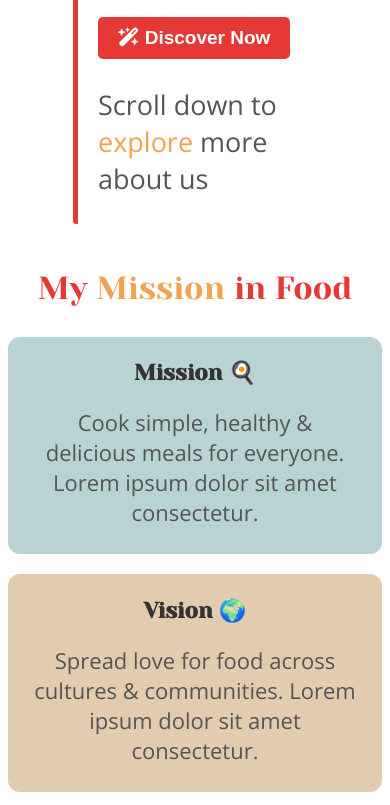
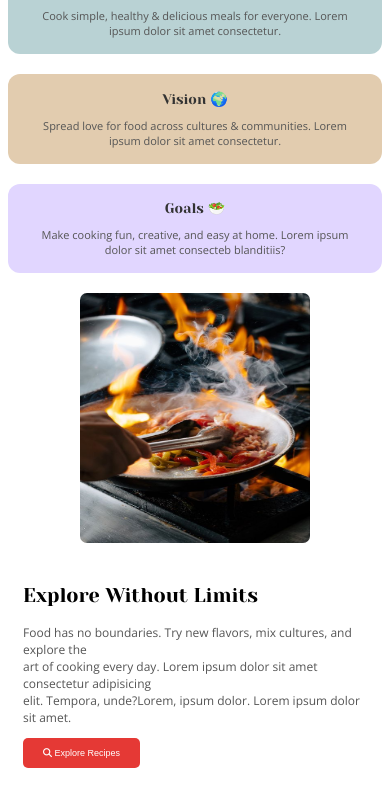
Before and after one commit to fahmidaoyshi/My-1st-web, a plain HTML site: page index.html in a window 390 px wide. Shown: the part 635-1440 px from the top of the page. Drawn offline with nearby package versions, Linux system fonts and the light colour scheme.

Commit message:
fully responsive

```diff
--- a/index.css
+++ b/index.css
@@ -211,7 +211,6 @@ footer {
   font-size: 19px;
 }
 
-
 @media (max-width: 979px) {
     .headleft{
     font-size: 30px;
@@ -312,12 +311,55 @@ footer {
      .cards {
   display: grid;
   grid-template-columns: 1fr 1fr ;
+
+}
+
+.mission h1{
+  font-size: 20px;
+  font-weight: 300;
+}
+
+.card p {
+  font-size: 11px;
+  font-weight: 300;
+  text-align: center;
+}
+
+.card h2 {
+  font-size: 14px;
+  font-weight: 400;
 }
 .Explore {
   display: flex;
   align-items: center;
   justify-content: center;
 }
+
+.main p{
+   font-size: 13px;
+}
+.main h1{
+    font-size: 12px;
+    font-weight: 500;
+}
+
+.main button{
+    font-size: 9px;
+    font-weight: 200;
+}
+
+.byhead{
+ font-size: 16px;
+    font-weight: 500;
+}
+
+.bybutton{
+   font-size: 9px;
+    font-weight: 200;
+}
+
+.optn1 p{
+    font-size: 12px;}
 }
 
 @media (max-width: 528px) {
@@ -340,7 +382,6 @@ footer {
   display: flex;
    flex-direction: column;
 }
-
   .container{
   flex-direction: column-reverse;
 }
--- a/index.html
+++ b/index.html
@@ -30,11 +30,11 @@
     <!-- navbar end here  -->
      <!-- hero section start here -->
         <section  class="main Explore container">
-            <div  class="bdr">
+            <div  class="bdr ptext">
                 <h1 class="head1">Taste the Flavor of Life</h1>
                 <p class="content opnsns">Experience the taste of freshness <br> and quality with every bite.</p>
                 <a><button class="btn"><i class="fa-solid fa-wand-magic-sparkles"></i>  Discover Now</button></a> <br>
-                <p class="Byedit opnsns">Scroll down to <span class="lightclr">explore</span> more about us</p>
+                <p class="Byedit opnsns optn1">Scroll down to <span class="lightclr">explore</span> more about us</p>
             </div>
            <div>
                <img src="./images/chef girl.png" alt="">
@@ -54,37 +54,37 @@
        </section>
        <!-- Mission section end here -->
         <!-- Explore section start here -->
-          <section class="Explore">
+          <section class="Explore optn1">
             <div >
                 <img src="./images/Fast Food.jpg" alt="">
             </div>
           <div>
-      <h3 class="head1">Explore Without Limits</h3>
+      <h1 class="head1 byhead">Explore Without Limits</h1>
       <p class="opnsns">Food has no boundaries. Try new flavors, mix cultures, and explore the <br>art of cooking every day. Lorem ipsum dolor sit amet consectetur adipisicing <br> elit. Tempora, unde?Lorem, ipsum dolor. Lorem ipsum dolor sit amet.</p>
-      <button class="btn opnsns"><i class="fa-solid fa-magnifying-glass"></i> Explore Recipes</button>
+      <button class="btn bybutton"><i class="fa-solid fa-magnifying-glass"></i> Explore Recipes</button>
     </div>
   </section>
   <!-- Explore section end here -->
 <!-- foddie Community start -->
-   <section class="Explore container">
-    <div class="explore2 first">
-      <h3 class="head1">Foodie Community</h3>
+   <section class="Explore container optn1">
+    <div >
+      <h3 class="head1 byhead">Foodie Community</h3>
       <p class="opnsns">Join millions of food lovers. Share recipes, cooking hacks, and foodie stories.Lorem ipsum dolor sit amet consectetur adipisicing elit. Non praesentium excepturi delectus sed obcaecati ut quas pariatur totam possimus. Dolor.</p>
-      <button class="btn"><i class="fa-solid fa-earth-americas"></i> Join the Family</button>
+      <button class="btn bybutton"><i class="fa-solid fa-earth-americas"></i> Join the Family</button>
     </div>
     <div class="drinkimg"><img src="./images/drinks.jpg" alt=""></div>
   </section>
   <!-- foddie Community end -->
 <!-- Food App start here -->
     <section>
-    <h1 class="head1 hd1">Build <span class="lightclr">Food</span> Application</h1>
-    <div class="Explore app">
+    <h1 class="head1 hd1 byhead">Build <span class="lightclr">Food</span> Application</h1>
+    <div class="Explore app optn1">
         <div>
       <img src="./images/food app img.png" alt="">
     </div>
        <div> <h3 class="head1">Stay updated with <span class="red">Oyshi's Food</span></h3>
         <p class="opnsns">Order food online, get recipes, and track your healthy meals all in one app.</p>
-        <button class="btn opnsns"><i class="fa-solid fa-utensils"></i> App Features</button>
+        <button class="btn bybutton"><i class="fa-solid fa-utensils"></i> App Features</button>
       </div>
     </div>
   </section>
```
